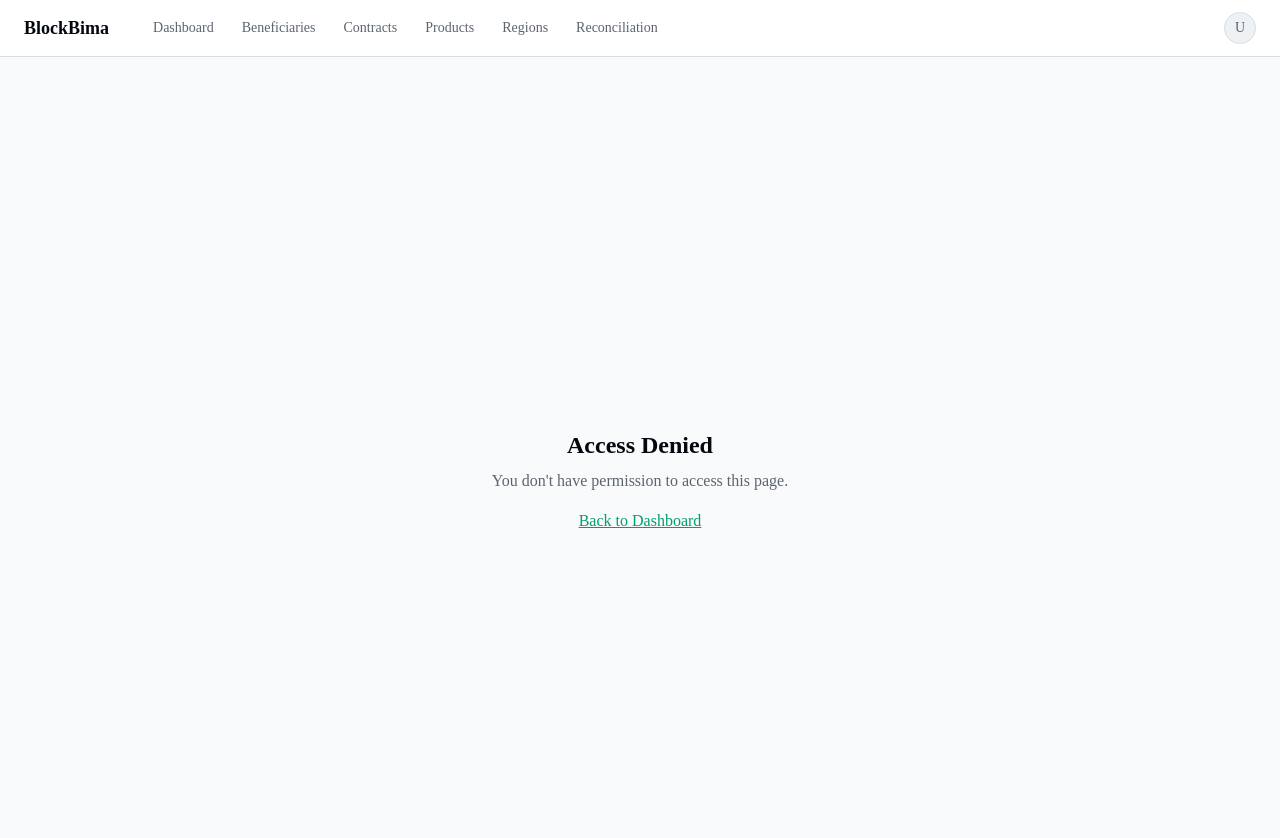
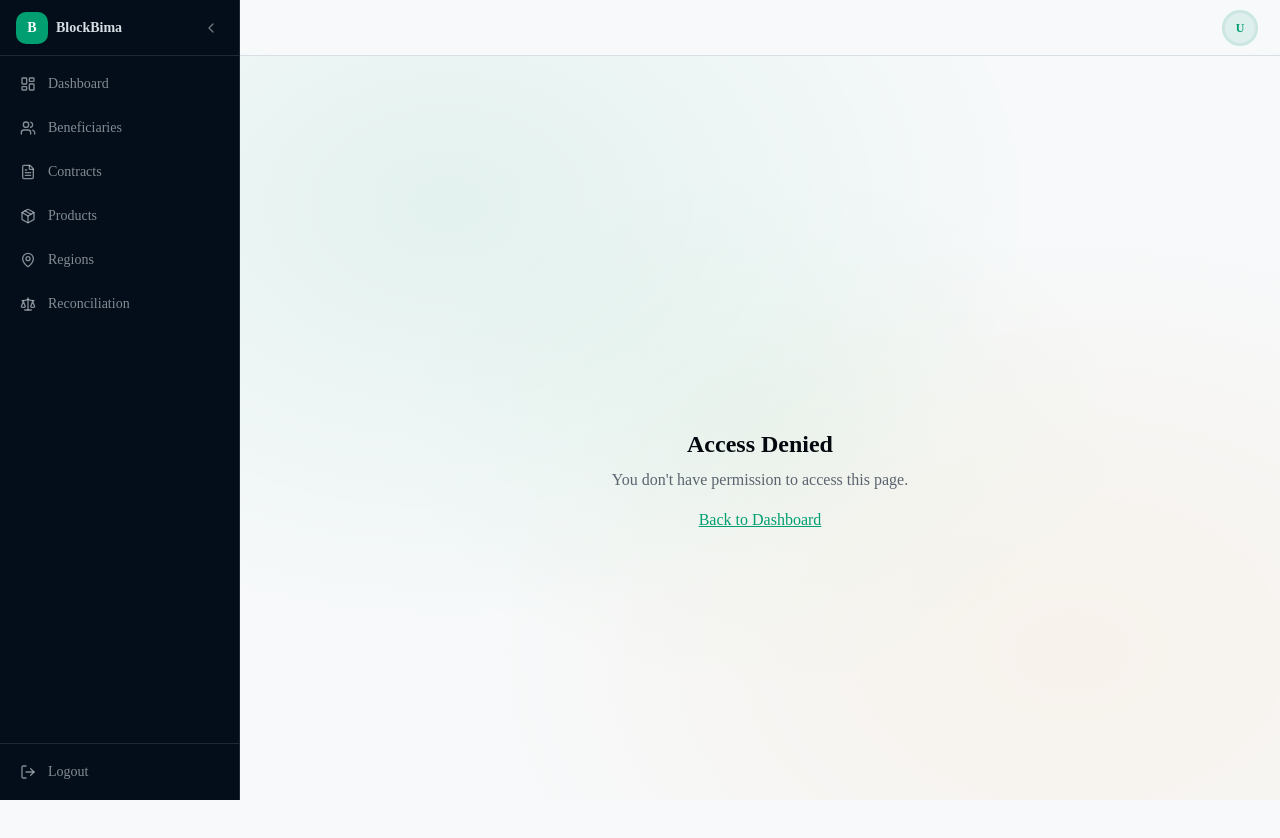
Before and after one commit to BlockBimaInsure/blockbimaui, a Next.js app in the folder blockbima-ui/: page /access-denied in a window 1280 px wide. Shown: the top 838 px of the page. After the commit the page ends 800 px from the top, so only its background shows below. Built offline with nearby package versions, Linux system fonts and the light colour scheme; no server answers.

Commit message:
feat: sidebar navigation with collapsible design and brand identity

```diff
--- a/blockbima-ui/src/app/layout.tsx
+++ b/blockbima-ui/src/app/layout.tsx
@@ -1,7 +1,9 @@
 import type { Metadata } from "next";
 import { Geist, Geist_Mono } from "next/font/google";
 import { Auth0Provider } from "@auth0/nextjs-auth0/client";
+import { ThemeProvider } from "next-themes";
 import { TopNav } from "@/components/layout/top-nav";
+import { Sidebar } from "@/components/layout/sidebar";
 import "./globals.css";
 
 const geistSans = Geist({
@@ -28,12 +30,22 @@
     <html
       lang="en"
       className={`${geistSans.variable} ${geistMono.variable} h-full antialiased`}
+      suppressHydrationWarning
     >
-      <body className="min-h-full flex flex-col">
-        <Auth0Provider>
-          <TopNav />
-          <main className="min-h-[calc(100vh-3.5rem)] bg-gray-50 p-6">{children}</main>
-        </Auth0Provider>
+      <body className="min-h-full">
+        <ThemeProvider attribute="class" defaultTheme="light" enableSystem>
+          <Auth0Provider>
+            <div className="flex h-screen overflow-hidden">
+              <Sidebar />
+              <div className="flex flex-1 flex-col overflow-hidden">
+                <TopNav />
+                <main className="flex-1 overflow-y-auto bg-background p-6 gradient-mesh">
+                  {children}
+                </main>
+              </div>
+            </div>
+          </Auth0Provider>
+        </ThemeProvider>
       </body>
     </html>
   );
--- a/blockbima-ui/src/components/layout/nav-items.ts
+++ b/blockbima-ui/src/components/layout/nav-items.ts
@@ -1,24 +1,26 @@
-import { UserRole, canAccess } from "@/lib/auth";
+import { LayoutDashboard, Users, FileText, Package, MapPin, Scale, Building2 } from "lucide-react";
+import type { UserRole } from "@/lib/auth";
+import { canAccess } from "@/lib/auth";
 
 export interface NavItem {
   label: string;
   href: string;
-  resource: string;
+  icon: string;
 }
 
-export const navItems: NavItem[] = [
-  { label: "Dashboard", href: "/dashboard", resource: "dashboard" },
-  { label: "Beneficiaries", href: "/beneficiaries", resource: "beneficiaries" },
-  { label: "Contracts", href: "/contracts", resource: "contracts" },
-  { label: "Products", href: "/products", resource: "products" },
-  { label: "Regions", href: "/regions", resource: "regions" },
-  { label: "Reconciliation", href: "/reconciliation", resource: "reconciliation" },
-  { label: "Organizations", href: "/organizations", resource: "organizations" },
+const navItems: NavItem[] = [
+  { label: "Dashboard", href: "/dashboard", icon: "LayoutDashboard" },
+  { label: "Beneficiaries", href: "/beneficiaries", icon: "Users" },
+  { label: "Contracts", href: "/contracts", icon: "FileText" },
+  { label: "Products", href: "/products", icon: "Package" },
+  { label: "Regions", href: "/regions", icon: "MapPin" },
+  { label: "Reconciliation", href: "/reconciliation", icon: "Scale" },
+  { label: "Organizations", href: "/organizations", icon: "Building2" },
 ];
 
 export function visibleNavItems(role: UserRole): NavItem[] {
   return navItems.filter((item) => {
     const fakeUser = { sub: "", email: "", name: "", org_id: "", role };
-    return canAccess(fakeUser, item.resource);
+    return canAccess(fakeUser, item.href.replace("/", ""));
   });
 }
--- /dev/null
+++ b/blockbima-ui/src/components/layout/sidebar.tsx
@@ -0,0 +1,97 @@
+"use client";
+
+import Link from "next/link";
+import { usePathname } from "next/navigation";
+import { useUser } from "@auth0/nextjs-auth0/client";
+import { cn } from "@/lib/utils";
+import { visibleNavItems } from "./nav-items";
+import type { UserRole } from "@/lib/auth";
+import {
+  LayoutDashboard,
+  Users,
+  FileText,
+  Package,
+  MapPin,
+  Scale,
+  Building2,
+  ChevronLeft,
+  ChevronRight,
+  LogOut,
+} from "lucide-react";
+import { useState } from "react";
+
+const iconMap: Record<string, React.ComponentType<{ className?: string }>> = {
+  LayoutDashboard,
+  Users,
+  FileText,
+  Package,
+  MapPin,
+  Scale,
+  Building2,
+};
+
+export function Sidebar() {
+  const { user } = useUser();
+  const pathname = usePathname();
+  const role = (user?.role as UserRole) ?? "lender";
+  const items = visibleNavItems(role);
+  const [collapsed, setCollapsed] = useState(false);
+
+  return (
+    <aside
+      className={cn(
+        "sticky top-0 flex h-screen flex-col border-r border-sidebar-border bg-sidebar text-sidebar-foreground transition-all duration-300",
+        collapsed ? "w-16" : "w-60"
+      )}
+    >
+      <div className="flex h-14 items-center gap-2 border-b border-sidebar-border px-4">
+        <div className="flex h-8 w-8 shrink-0 items-center justify-center rounded-lg bg-sidebar-primary text-sidebar-primary-foreground text-sm font-bold">
+          B
+        </div>
+        {!collapsed && (
+          <span className="text-sm font-semibold text-sidebar-foreground">BlockBima</span>
+        )}
+        <button
+          onClick={() => setCollapsed(!collapsed)}
+          className="ml-auto rounded-md p-1 text-sidebar-foreground/50 hover:text-sidebar-foreground hover:bg-sidebar-accent"
+        >
+          {collapsed ? <ChevronRight className="h-4 w-4" /> : <ChevronLeft className="h-4 w-4" />}
+        </button>
+      </div>
+
+      <nav className="flex-1 space-y-1 p-2">
+        {items.map((item) => {
+          const Icon = iconMap[item.icon] ?? LayoutDashboard;
+          const isActive = pathname === item.href;
+          return (
+            <Link
+              key={item.href}
+              href={item.href}
+              className={cn(
+                "flex items-center gap-3 rounded-lg px-3 py-2.5 text-sm font-medium transition-all",
+                isActive
+                  ? "bg-sidebar-primary/10 text-sidebar-primary"
+                  : "text-sidebar-foreground/60 hover:bg-sidebar-accent hover:text-sidebar-foreground"
+              )}
+              title={collapsed ? item.label : undefined}
+            >
+              <Icon className="h-4 w-4 shrink-0" />
+              {!collapsed && <span>{item.label}</span>}
+            </Link>
+          );
+        })}
+      </nav>
+
+      <div className="border-t border-sidebar-border p-2">
+        <a
+          href="/auth/logout"
+          className="flex items-center gap-3 rounded-lg px-3 py-2.5 text-sm font-medium text-sidebar-foreground/60 hover:bg-sidebar-accent hover:text-sidebar-foreground transition-all"
+          title={collapsed ? "Logout" : undefined}
+        >
+          <LogOut className="h-4 w-4 shrink-0" />
+          {!collapsed && <span>Logout</span>}
+        </a>
+      </div>
+    </aside>
+  );
+}
--- a/blockbima-ui/src/components/layout/top-nav.tsx
+++ b/blockbima-ui/src/components/layout/top-nav.tsx
@@ -1,48 +1,26 @@
 "use client";
 
-import Link from "next/link";
-import { usePathname } from "next/navigation";
 import { useUser } from "@auth0/nextjs-auth0/client";
 import { Avatar, AvatarFallback } from "@/components/ui/avatar";
 import { DropdownMenu, DropdownMenuContent, DropdownMenuItem, DropdownMenuTrigger } from "@/components/ui/dropdown-menu";
-import { visibleNavItems } from "./nav-items";
-import { cn } from "@/lib/utils";
-import type { UserRole } from "@/lib/auth";
 
 export function TopNav() {
   const { user } = useUser();
-  const pathname = usePathname();
-  const role = (user?.role as UserRole) ?? "lender";
-  const items = visibleNavItems(role);
 
   return (
-    <header className="border-b bg-white">
-      <div className="flex h-14 items-center px-6">
-        <Link href="/dashboard" className="mr-8 text-lg font-bold">
-          BlockBima
-        </Link>
-        <nav className="flex items-center gap-1">
-          {items.map((item) => (
-            <Link
-              key={item.href}
-              href={item.href}
-              className={cn(
-                "rounded-md px-3 py-2 text-sm font-medium transition-colors hover:bg-muted",
-                pathname === item.href ? "bg-muted text-foreground" : "text-muted-foreground"
-              )}
-            >
-              {item.label}
-            </Link>
-          ))}
-        </nav>
-        <div className="ml-auto">
+    <header className="sticky top-0 z-40 flex h-14 items-center justify-between border-b bg-background/80 px-6 backdrop-blur-md">
+      <div />
+      <div className="flex items-center gap-3">
+        <span className="text-sm text-muted-foreground hidden sm:inline">{user?.email}</span>
         <DropdownMenu>
-            <DropdownMenuTrigger className="relative h-8 w-8 rounded-full focus:outline-none">
+          <DropdownMenuTrigger className="relative h-8 w-8 rounded-full focus:outline-none ring-2 ring-primary/20">
             <Avatar className="h-8 w-8">
-                <AvatarFallback>{user?.name?.charAt(0) ?? "U"}</AvatarFallback>
+              <AvatarFallback className="bg-primary/10 text-primary text-xs font-semibold">
+                {user?.name?.charAt(0) ?? "U"}
+              </AvatarFallback>
             </Avatar>
           </DropdownMenuTrigger>
-            <DropdownMenuContent align="end">
+          <DropdownMenuContent align="end" className="w-48">
             <DropdownMenuItem className="font-medium">{user?.name}</DropdownMenuItem>
             <DropdownMenuItem className="text-xs text-muted-foreground">{user?.email}</DropdownMenuItem>
             <DropdownMenuItem>
@@ -51,7 +29,6 @@
           </DropdownMenuContent>
         </DropdownMenu>
       </div>
-      </div>
     </header>
   );
 }
```
Lines whose indentation alone changed are shown as unchanged.
